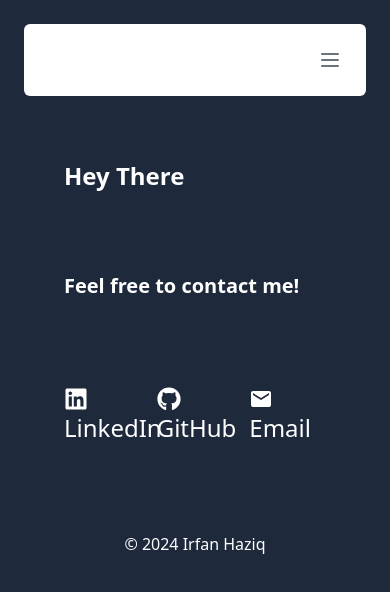
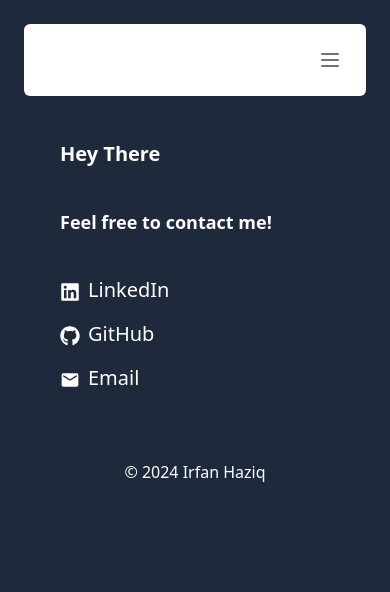
Before and after one commit to broCapang/broCapang.github.io, a Next.js app: page /contact in a window 390 px wide. Shown: the top 592 px of the page. Built offline with nearby package versions, Linux system fonts and the light colour scheme.

Commit message:
Update contact page layout and styling

```diff
--- a/app/contact/page.tsx
+++ b/app/contact/page.tsx
@@ -3,26 +3,27 @@ import { MdEmail } from 'react-icons/md';
 
 const ContactPage = () => {
     return (
-        <main className="flex-grow container mx-auto">
-        <h1 className="text-2xl font-bold text-white p-10">Hey There</h1>
-        <h1 className="text-xl font-bold text-white p-10">Feel free to contact me!</h1>
+      <main className="flex-grow container mx-auto px-4 sm:px-6 lg:px-8">
+          <h1 className="text-xl sm:text-2xl font-bold text-white p-5">Hey There</h1>
+          <h1 className="text-lg sm:text-xl font-bold text-white p-5">Feel free to contact me!</h1>
 
-        <div className="grid grid-cols-3 gap-4 p-10">
+          <div className="grid grid-cols-1 sm:grid-cols-2 md:grid-cols-3 gap-4 p-5">
               <a href="https://www.linkedin.com/in/gnapaC/"
-             className="text-white hover:text-slate-300 text-2xl">
+                className="text-white hover:text-slate-300 text-xl sm:text-2xl">
                   <FaLinkedin className="inline-block mr-2" />LinkedIn
               </a>
 
               <a href="https://github.com/broCapang"
-             className="text-white hover:text-slate-300 text-2xl">
+                className="text-white hover:text-slate-300 text-xl sm:text-2xl">
                   <FaGithub className="inline-block mr-2" />GitHub
               </a>
               <a href="mailto:ihaziq18.ih@gmail.com"
-             className="text-white hover:text-slate-300 text-2xl">
+                className="text-white hover:text-slate-300 text-xl sm:text-2xl">
                   <MdEmail className="inline-block mr-2" />Email
               </a>
           </div>
       </main>
+
     );
 }
 export default ContactPage;
```
Lines whose indentation alone changed are shown as unchanged.
